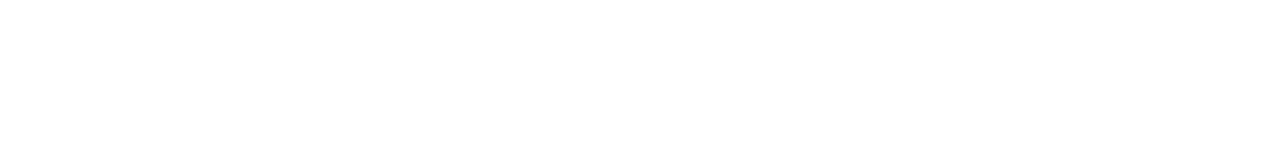
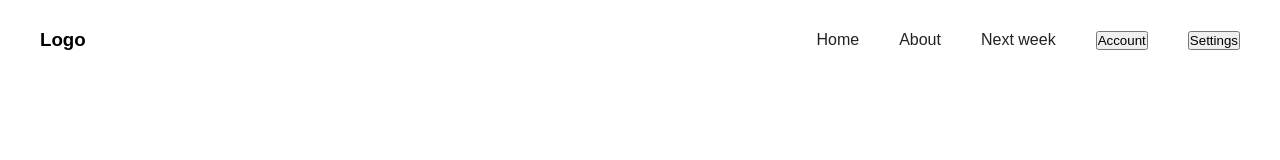
Before and after one commit to Alisson014/n3Web3, a website: page public/index.html in a window 1280 px wide. Drawn offline with Linux system fonts and the light colour scheme.

```diff
--- a/public/css/style.css
+++ b/public/css/style.css
@@ -9,17 +9,31 @@
 
 .navbar{
     background-color: #fff;
-    width: 100vw;
+    max-width: 100vw;
     height: 80px;
     display: flex;
     flex-direction: row;
-    justify-content: space-around;
+    justify-content: space-between;
     align-items: center;
+    padding: 0 40px;
 
 }
 
 .menu{
     display: flex;
     list-style: none;
-    gap: 20px;
+    gap: 40px;
 }
+.menu li hr{
+    width: 0;
+    transition: .4s;
+    border: none;
+}
+.menu li a{
+    text-decoration: none;
+    color: #222;
+}
+.menu li:hover hr{
+    width: 100%;
+    border: 1px solid #222;
+}
--- a/public/index.html
+++ b/public/index.html
@@ -7,7 +7,19 @@
     <link rel="stylesheet" href="/css/style.css">
 </head>
 <body>
+    <nav class="navbar">
+        <div class="logo">
+            <h3>Logo</h3>
+        </div>
 
+        <ul class="menu">
+            <li><a href="#">Home <hr/></a></li>
+            <li><a href="#">About <hr/></a></li>
+            <li><a href="#">Next week <hr/></a></li>
+            <li><button>Account</button></li>
+            <li><button>Settings</button></li>
+        </ul>
+    </nav>
     <script src="/js/script.js">    </script>
 </body>
 </html>
```
Also changed, not shown: public/img/bg01.jpg (added), public/img/bg02.jpg (added), public/img/bg03.png (added), public/img/bg04.jpg (added), public/img/bg05.jpg (added), public/img/icon-site.png (added).
